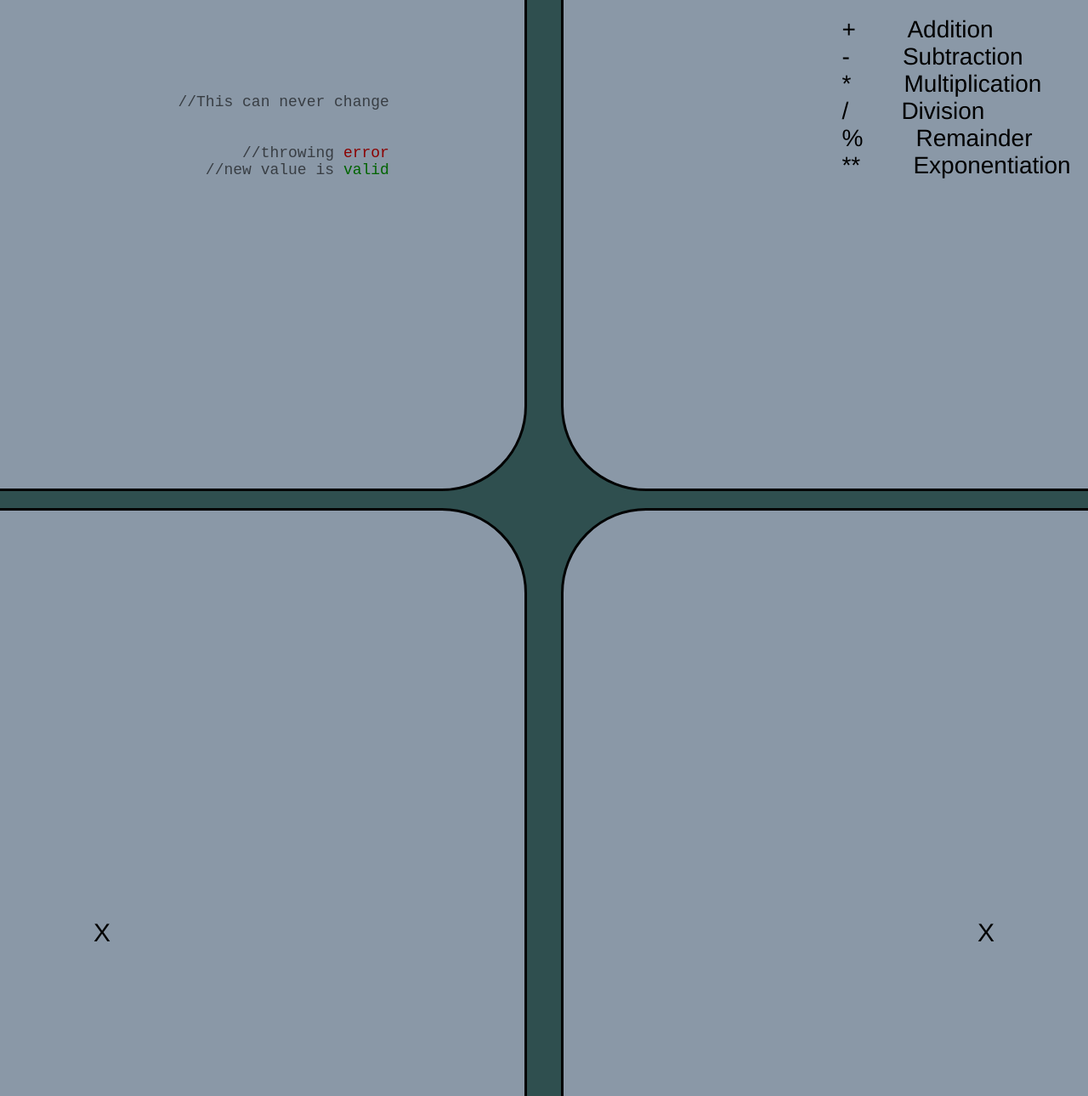
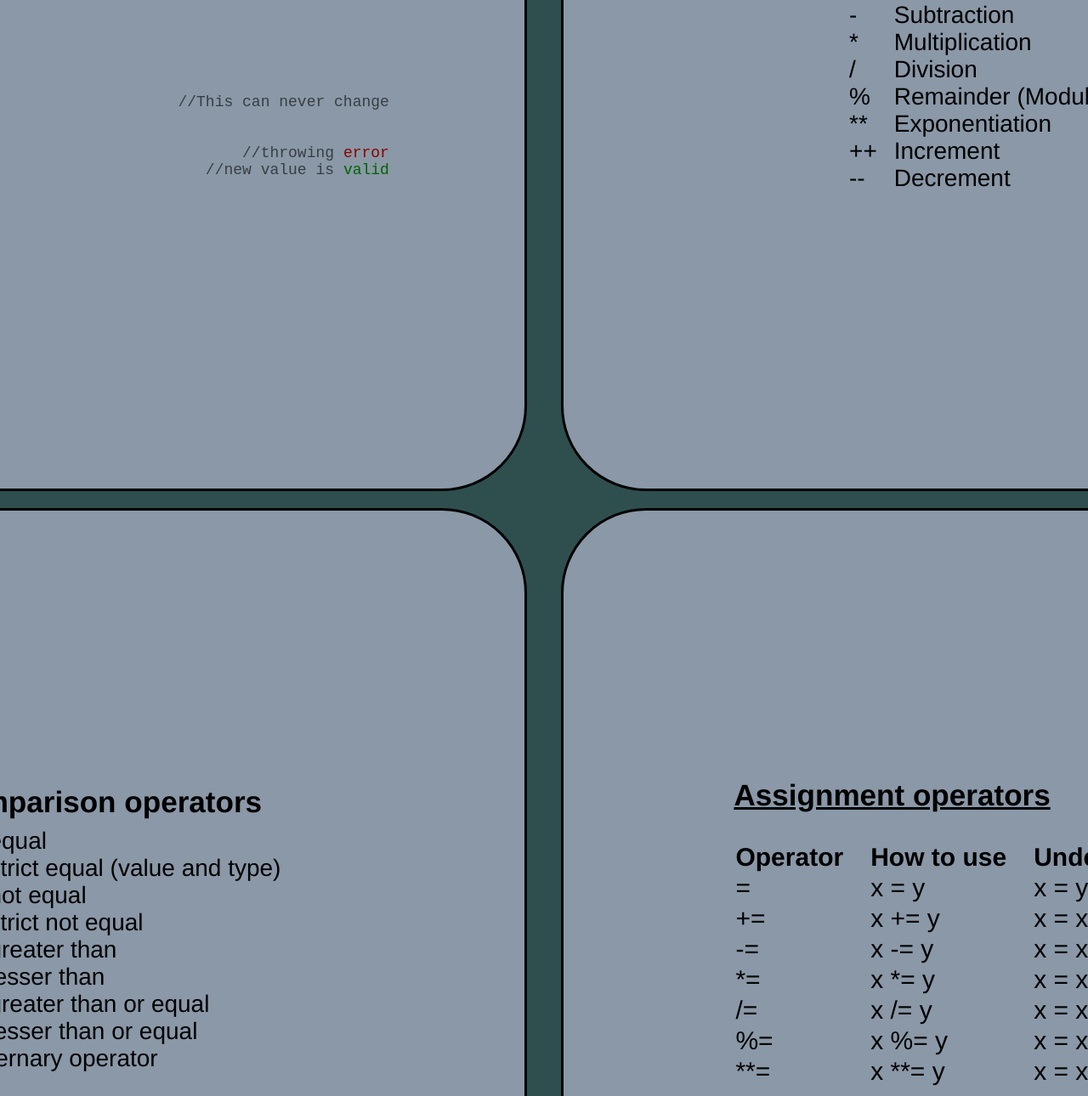
Before and after one commit to Drelka/neverEndingProject, a plain HTML site: page index.html in a window 1280 px wide. Shown: the part 442-1732 px from the top of the page at 85% size. Drawn offline with Linux system fonts and the light colour scheme.

Commit message:
flex and tables

```diff
--- a/index.html
+++ b/index.html
@@ -12,6 +12,7 @@
         <div class="mid-div">
             <div class="L-1">
                 <div>
+                    <div>
                         <p><strong>Const</strong> creates a variable whose reference cannot be reassigned, while <strong>let</strong> creates a variable that can be reassigned.</p> <br><br>
                             <p class="code">
                                 const name = "Joe" <span class="comment">//This can never change</span><br>
@@ -21,7 +22,34 @@
                             </p>
                     </div>
                 </div>
-            <div class="L-2">X</div>
+            </div>
+            <div class="L-2">
+                <h3>Comparison operators</h3>
+                <div>
+                    <div>
+                        <p>==</p>
+                        <p>===</p>
+                        <p>!=</p>
+                        <p>!===</p>
+                        <p>&gt;</p>
+                        <p>&lt;</p>
+                        <p>&gt;=</p>
+                        <p>&lt;=</p>
+                        <p>?</p>
+                    </div>
+                    <div>
+                        <p>equal</p>
+                        <p>strict equal (value and type)</p>
+                        <p>not equal</p>
+                        <p>strict not equal</p>
+                        <p>greater than</p>
+                        <p>lesser than</p>
+                        <p>greater than or equal</p>
+                        <p>lesser than or equal</p>
+                        <p>ternary operator</p>
+                    </div>
+                </div>
+            </div>
             <div class="L-3">X</div>
             <div class="L-4">X</div>
             <div class="L-5">X</div>
@@ -33,17 +61,79 @@
         </div>
         <div class="mid-div">
             <div class="R-1">
+                <h3>Arithmetic operators</h3>
                 <div>
-                    <h3>Basic operators are:</h3> <br>
-                    <p>+ &nbsp;&nbsp;&nbsp;&nbsp;&nbsp;&nbsp; Addition</p>
-                    <p>- &nbsp;&nbsp;&nbsp;&nbsp;&nbsp;&nbsp; Subtraction</p>
-                    <p>* &nbsp;&nbsp;&nbsp;&nbsp;&nbsp;&nbsp; Multiplication</p>
-                    <p>/ &nbsp;&nbsp;&nbsp;&nbsp;&nbsp;&nbsp; Division</p>
-                    <p>% &nbsp;&nbsp;&nbsp;&nbsp;&nbsp;&nbsp; Remainder</p>
-                    <p>** &nbsp;&nbsp;&nbsp;&nbsp;&nbsp;&nbsp; Exponentiation</p>
+                    <div>
+                        <p>+</p>
+                        <p>-</p>
+                        <p>*</p>
+                        <p>/</p>
+                        <p>%</p>
+                        <p>**</p>
+                        <p>++</p>
+                        <p>--</p>
+                    </div>
+                    <div>
+                        <p>Addition</p>
+                        <p>Subtraction</p>
+                        <p>Multiplication</p>
+                        <p>Division</p>
+                        <p>Remainder (Modulus)</p>
+                        <p>Exponentiation</p>
+                        <p>Increment</p>
+                        <p>Decrement</p>
                     </div>
                 </div>
-            <div class="R-2">X</div>
+            </div>
+            <div class="R-2">
+                <div>
+                    <div>
+                        <h3><u>Assignment operators</u></h3> <br>
+                        <table>
+                            <tr>
+                                <th>Operator</th>
+                                <th>How to use</th>
+                                <th>Understand as</th>
+                            </tr>
+                            <tr>
+                                <td>=</td>
+                                <td>x = y</td>
+                                <td>x = y</td>
+                            </tr>
+                            <tr>
+                                <td>+=</td>
+                                <td>x += y</td>
+                                <td>x = x + y</td>
+                            </tr>
+                            <tr>
+                                <td>-=</td>
+                                <td>x -= y</td>
+                                <td>x = x -y</td>
+                            </tr>
+                            <tr>
+                                <td>*=</td>
+                                <td>x *= y</td>
+                                <td>x = x * y</td>
+                            </tr>
+                            <tr>
+                                <td>/=</td>
+                                <td>x /= y</td>
+                                <td>x = x / y</td>
+                            </tr>
+                            <tr>
+                                <td>%=</td>
+                                <td>x %= y</td>
+                                <td>x = x % y</td>
+                            </tr>
+                            <tr>
+                                <td>**=</td>
+                                <td>x **= y</td>
+                                <td>x = x ** y</td>
+                            </tr>
+                        </table>
+                    </div>
+                </div>
+            </div>
             <div class="R-3">X</div>
             <div class="R-4">X</div>
             <div class="R-5">X</div>
--- a/style.css
+++ b/style.css
@@ -42,11 +42,14 @@ p {
     align-items: center;
 }
 
-.L-1 > div,
-.R-1 > div{
+.mid-div > div{
+    /* flex-direction: row; */
+}
+
+.mid-div > div > div{
     max-width: 70%;
     display: flex;
-    flex-direction: column;
+    flex-direction: row;
 }
 
 .code {
@@ -69,3 +72,22 @@ p {
 .green-text {
     color: darkgreen;
 }
+
+.R-2 th {
+    padding-right: 30px;
+}
+
+.R-1,
+.L-2 {
+    flex-direction: column;
+ }
+
+.R-1 > div,
+.L-2 > div{
+    flex-direction: row;
+ }
+
+.R-1 > div > div,
+.L-2 > div > div {
+    padding: 10px;
+ }
```
Lines whose indentation alone changed are shown as unchanged.
